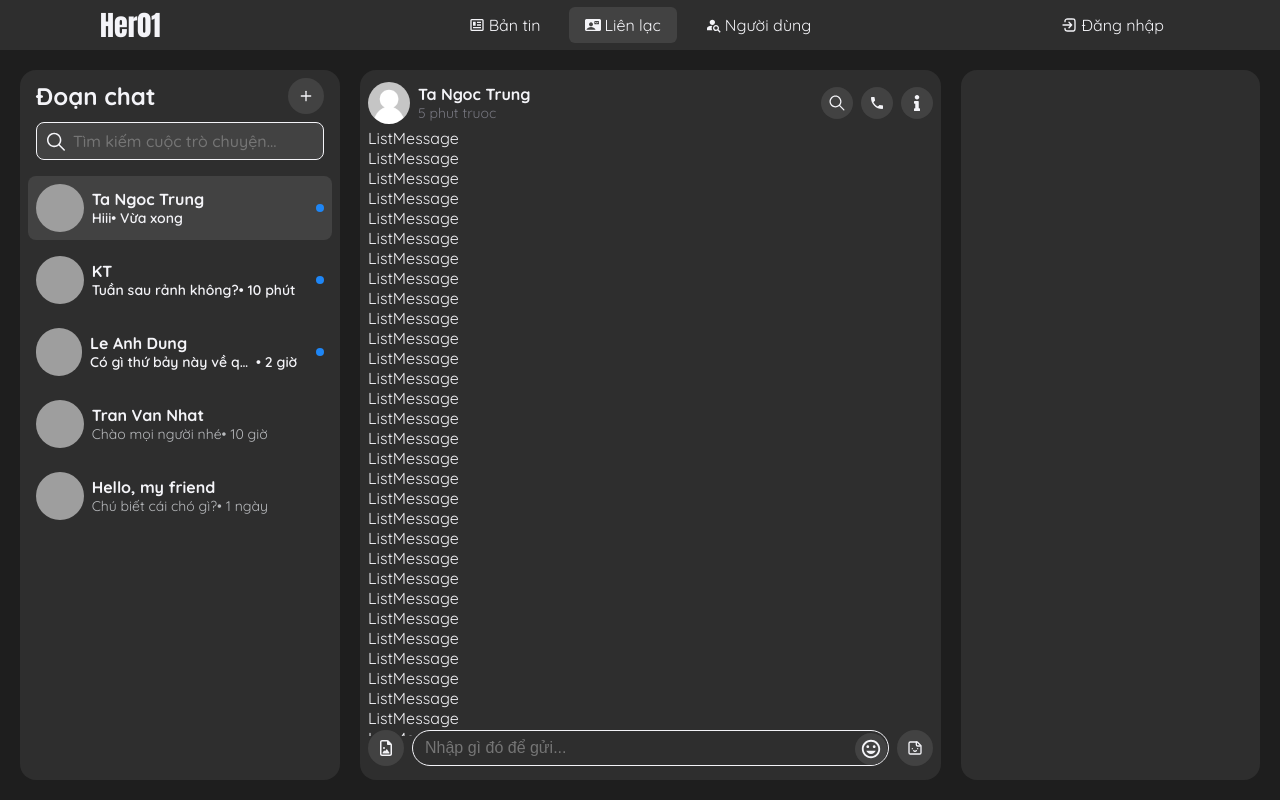
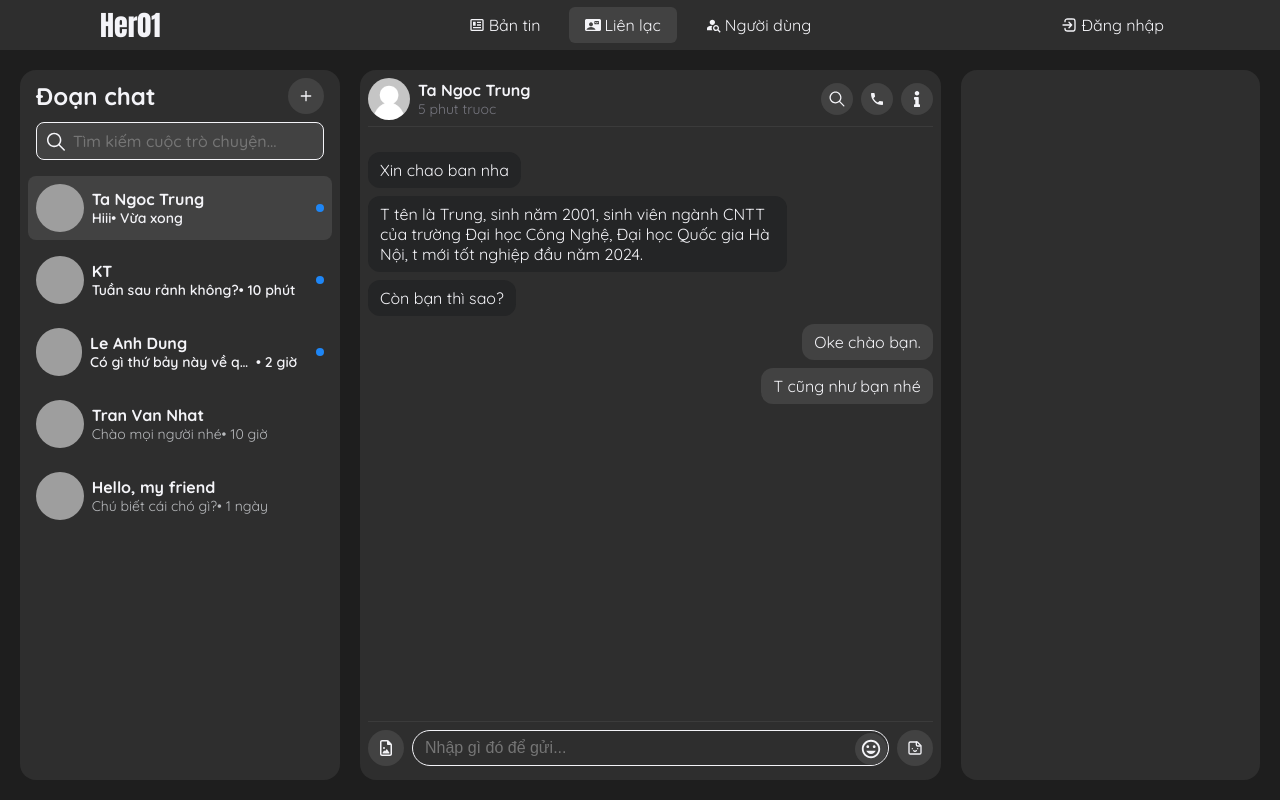
Before and after one commit to tangoctrung/her01-web, a Next.js app: page /mess/1 in a window 1280 px wide. Built offline with nearby package versions, Linux system fonts and the light colour scheme; grey boxes are pictures that could not be loaded.

Commit message:
fix emoji

```diff
--- a/package.json
+++ b/package.json
@@ -15,6 +15,7 @@
   },
   "dependencies": {
     "@vercel/speed-insights": "^1.0.12",
+    "emoji-picker-react": "^4.12.0",
     "next": "14.2.6",
     "react": "18.3.1",
     "react-dom": "18.3.1",
--- a/src/app/globals.css
+++ b/src/app/globals.css
@@ -7,6 +7,8 @@
   --bg-primary: #1E1E1E;
   --bg-secondary: #2E2E2E;
   --bg-secondary2: rgb(66, 66, 66);
+  --bg-message1: #242526;
+  --bg-message2: rgb(66, 66, 66);
   --bg-modal-container: rgba(0, 0, 0, 0.3);
   --bg-surface: #F4F4F8;
   --bg-disable: #1c1d21;
--- a/src/components/PageMess/ChatDetail/InputChat/index.tsx
+++ b/src/components/PageMess/ChatDetail/InputChat/index.tsx
@@ -1,20 +1,62 @@
-import React from 'react'
+'use client'
+import React, { useState } from 'react'
 import style from "./inputChat.module.css"
 import { FaRegFileImage } from "react-icons/fa6";
 import { LuSticker } from "react-icons/lu";
 import { MdInsertEmoticon } from "react-icons/md";
+import EmojiPicker from 'emoji-picker-react';
 
-function InputChat() {
+type Props = {
+    setDataMessage: any;
+}
+function InputChat({
+    setDataMessage,
+}: Props) {
+    const [messageText, setMessageText] = useState<string>("");
+    const [isShowEmoji, setIsShowEmoji] = useState<boolean>(false);
+
+
+    const handleTypeMessage = (e: any) => {
+        setMessageText(e.target.value)
+    }
+    const handleSendMessage = (e: any) => {
+        e.preventDefault();
+        const message = {
+            content: messageText,
+            time: new Date().getTime(),
+            senderId: 1234
+        }
+        setDataMessage((i: any) => [...i, message]);
+        setMessageText("");
+    }
+
+    const handleClickIconEmoji = () => {
+        setIsShowEmoji(!isShowEmoji);
+    }
+
+    const handleClickEmoji = (value: any) => {
+        setMessageText((i: string) => i + value?.emoji);
+    }
     return (
         <div className={style.containerInputChat}>
             <div className={`${style.containerIcon}`}>
                 <FaRegFileImage />
             </div>
-            <form className={`${style.formInput}`}>
-                <input type='text' placeholder='Nhập gì đó để gửi...' className={style.input} />
-                <div className={style.iconInput}>
+            <form onSubmit={handleSendMessage} className={`${style.formInput}`}>
+                <input
+                    type='text' placeholder='Nhập gì đó để gửi...'
+                    className={style.input}
+                    onChange={handleTypeMessage}
+                    value={messageText}
+                />
+                <div className={style.iconInput} onClick={handleClickIconEmoji}>
                     <MdInsertEmoticon className={style.iconEmoji} />
                 </div>
+                {isShowEmoji &&
+                    <div className={style.containerEmoji}>
+                        <div className={style.outsideEmoji} onClick={() => setIsShowEmoji(false)}></div>
+                        <EmojiPicker onEmojiClick={handleClickEmoji} />
+                    </div>}
             </form>
             <div className={`${style.containerIcon}`}>
                 <LuSticker />
--- a/src/components/PageMess/ChatDetail/InputChat/inputChat.module.css
+++ b/src/components/PageMess/ChatDetail/InputChat/inputChat.module.css
@@ -8,6 +8,10 @@
 
     display: flex;
     justify-content: space-between;
+
+    padding-top: 8px;
+
+    box-shadow: rgba(175, 175, 176, 0.1) 0px -1px 0px;
 }
 
 .containerIcon{
@@ -74,3 +78,17 @@
 .iconEmoji{
     font-size: 22px;
 }
+
+.containerEmoji{
+    position: absolute;
+    right: 2px;
+    top: -460px;
+}
+
+.outsideEmoji{
+    position: absolute;
+    right: -500px;
+    bottom: -80px;
+    width: 100svw;
+    height: 100svh;
+}
--- /dev/null
+++ b/src/components/PageMess/ChatDetail/ListMessage/MessageText.tsx
@@ -0,0 +1,19 @@
+import React from 'react'
+import style from "./listMessage.module.css"
+
+type Props = {
+    data: any;
+}
+function MessageText({
+    data,
+}: Props) {
+    return (
+        <div className={`${style.containerMessage} ${data?.senderId === 123 ? style.yourMessage : style.myMessage}`}>
+            <span className={`${style.messageText}  ${data?.senderId === 123 ? style.bgYourMessage : style.bgMyMessage}`}>
+                {data?.content}
+            </span>
+        </div>
+    )
+}
+
+export default MessageText
--- a/src/components/PageMess/ChatDetail/ListMessage/index.tsx
+++ b/src/components/PageMess/ChatDetail/ListMessage/index.tsx
@@ -1,55 +1,31 @@
-import React from 'react'
+'use client'
+import React, { useEffect, useRef } from 'react'
 import style from "./listMessage.module.css"
+import MessageText from './MessageText'
 
-function ListMessage() {
+type Props = {
+    dataMessage: any[];
+}
+function ListMessage({
+    dataMessage,
+}: Props) {
+
+    const containerMessage = useRef<HTMLDivElement>(null);
+    useEffect(() => {
+        containerMessage.current?.scrollIntoView({
+            behavior: "smooth",
+            block: "end"
+        });
+    }, [dataMessage?.length]);
+
     return (
         <div className={style.containerListMessage}>
             <div className={style.listMessage}>
-                ListMessage <br />
-                ListMessage <br />
-                ListMessage <br />
-                ListMessage <br />
-                ListMessage <br />
-                ListMessage <br />
-                ListMessage <br />
-                ListMessage <br />
-                ListMessage <br />
-                ListMessage <br />
-                ListMessage <br />
-                ListMessage <br />
-                ListMessage <br />
-                ListMessage <br />
-                ListMessage <br />
-                ListMessage <br />
-                ListMessage <br />
-                ListMessage <br />
-                ListMessage <br />
-                ListMessage <br />
-                ListMessage <br />
-                ListMessage <br />
-                ListMessage <br />
-                ListMessage <br />
-                ListMessage <br />
-                ListMessage <br />
-                ListMessage <br />
-                ListMessage <br />
-                ListMessage <br />
-                ListMessage <br />
-                ListMessage <br />
-                ListMessage <br />
-                ListMessage <br />
-                ListMessage <br />
-                ListMessage <br />
-                ListMessage <br />
-                ListMessage <br />
-                ListMessage <br />
-                ListMessage <br />
-                ListMessage <br />
-                ListMessage <br />
-                ListMessage <br />
-                ListMessage <br />
-                ListMessage <br />
-                ListMessage <br />
+                {dataMessage && dataMessage?.map((item: any, index: number) => (
+                    <div key={index} ref={containerMessage}>
+                        <MessageText data={item} />
+                    </div>
+                ))}
             </div>
         </div>
     )
--- a/src/components/PageMess/ChatDetail/ListMessage/listMessage.module.css
+++ b/src/components/PageMess/ChatDetail/ListMessage/listMessage.module.css
@@ -8,9 +8,43 @@
 }
 
 .listMessage{
+    margin-top: 20px;
     overflow-y: hidden;
 }
 
 .containerListMessage::-webkit-scrollbar{
     width: 0px;
 }
+
+.containerMessage {
+    width: 100%;
+    display: flex;
+    align-items: center;
+}
+.messageText{
+    display: inline-block;
+    max-width: 60%;
+    width: auto;
+    padding: 8px 12px;
+    border-radius: 12px;
+    margin: 4px 0px;
+    word-wrap: break-word;
+}
+.myMessage{
+    justify-content: end;
+}
+.yourMessage{
+    justify-content: start;
+}
+.bgMyMessage{
+    background-color: var(--bg-message2);
+}
+.bgYourMessage{
+    background-color: var(--bg-message1);
+}
+
+@media screen and (min-width: 768px) and (max-width: 1366px) {
+    .messageText {
+        max-width: 70%;
+    }
+}
--- a/src/components/PageMess/ChatDetail/TopChatDetail/topChatDetail.module.css
+++ b/src/components/PageMess/ChatDetail/TopChatDetail/topChatDetail.module.css
@@ -4,11 +4,14 @@
     width: 100%;
     top: 0px;
     left: 0px;
-    height: 50px;
 
     display: flex;
     justify-content: space-between;
     align-items: center;
+
+    padding-bottom: 6px;
+    box-sizing: border-box;
+    box-shadow: rgba(175, 175, 176, 0.1) 0px 1px 0px;
 }
 .nameChat{
     display: flex;
--- a/src/components/PageMess/ChatDetail/index.tsx
+++ b/src/components/PageMess/ChatDetail/index.tsx
@@ -1,15 +1,52 @@
-import React from 'react'
+'use client'
+import React, { useState } from 'react'
 import style from "./chatDetail.module.css"
 import TopChatDetail from './TopChatDetail'
 import ListMessage from './ListMessage'
 import InputChat from './InputChat'
 
 function ChatDetail() {
+    const messages = [
+        {
+            id: 1,
+            content: "Xin chao ban nha",
+            senderId: 123,
+            time: new Date().getTime() - 20 * 60 * 1000
+        },
+        {
+            id: 2,
+            content: "T tên là Trung, sinh năm 2001, sinh viên ngành CNTT của trường Đại học Công Nghệ, Đại học Quốc gia Hà Nội, t mới tốt nghiệp đầu năm 2024.",
+            senderId: 123,
+            time: new Date().getTime() - 19 * 60 * 1000
+        },
+        {
+            id: 3,
+            content: "Còn bạn thì sao?",
+            senderId: 123,
+            time: new Date().getTime() - 10 * 60 * 1000
+        },
+        {
+            id: 4,
+            content: "Oke chào bạn.",
+            senderId: 1234,
+            time: new Date().getTime() - 5 * 60 * 1000
+        },
+        {
+            id: 5,
+            content: "T cũng như bạn nhé",
+            senderId: 1234,
+            time: new Date().getTime() - 5 * 60 * 1000
+        },
+    ]
+
+    const [dataMessage, setDataMessage] = useState<any[]>(messages);
     return (
         <div className={style.containerChatDetail}>
             <TopChatDetail />
-            <ListMessage />
-            <InputChat />
+            <ListMessage dataMessage={dataMessage} />
+            <InputChat setDataMessage={setDataMessage
+
+            } />
         </div>
     )
 }
```
Also changed, not shown: 1 other file (tests, documents, lock files or other folders).
